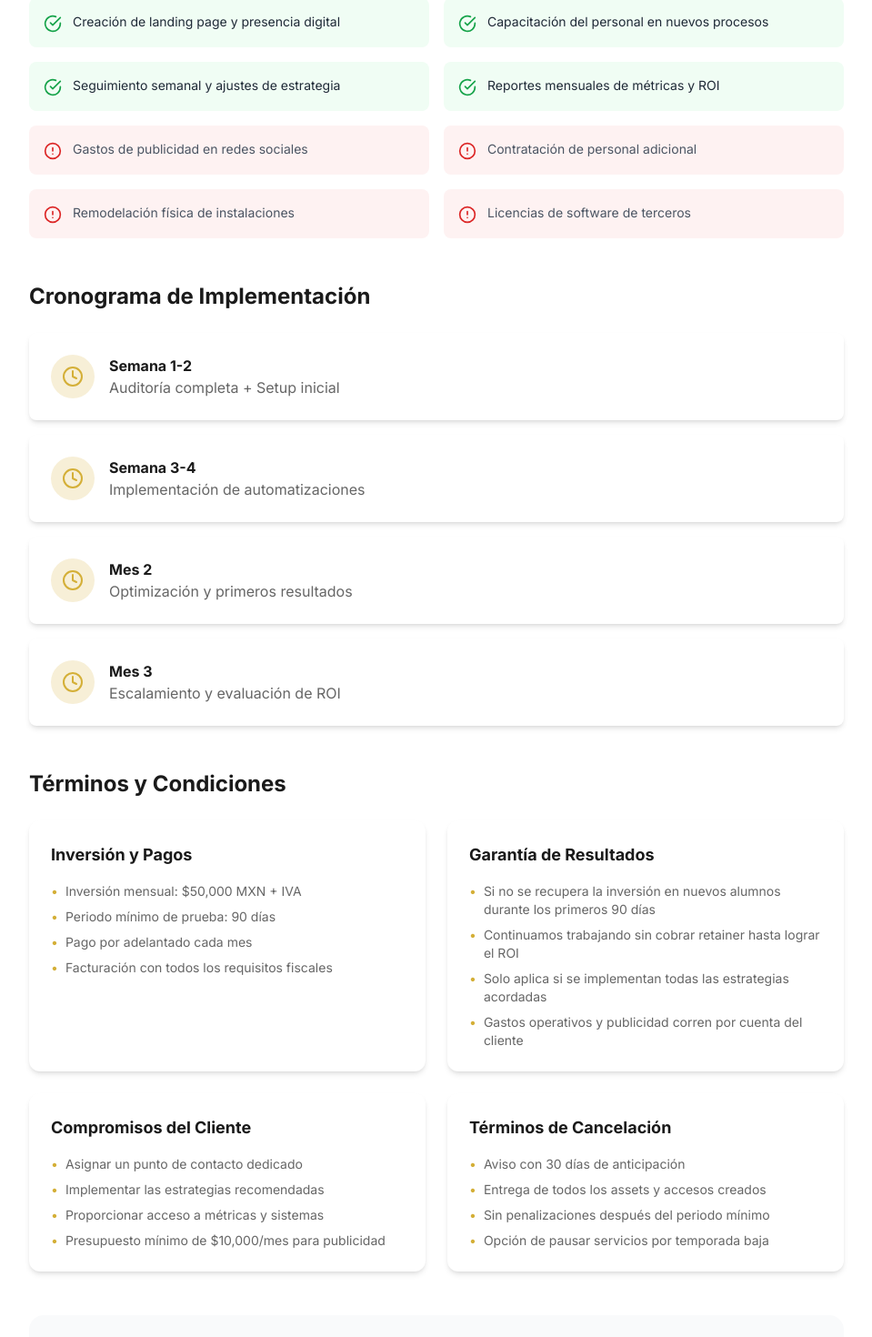
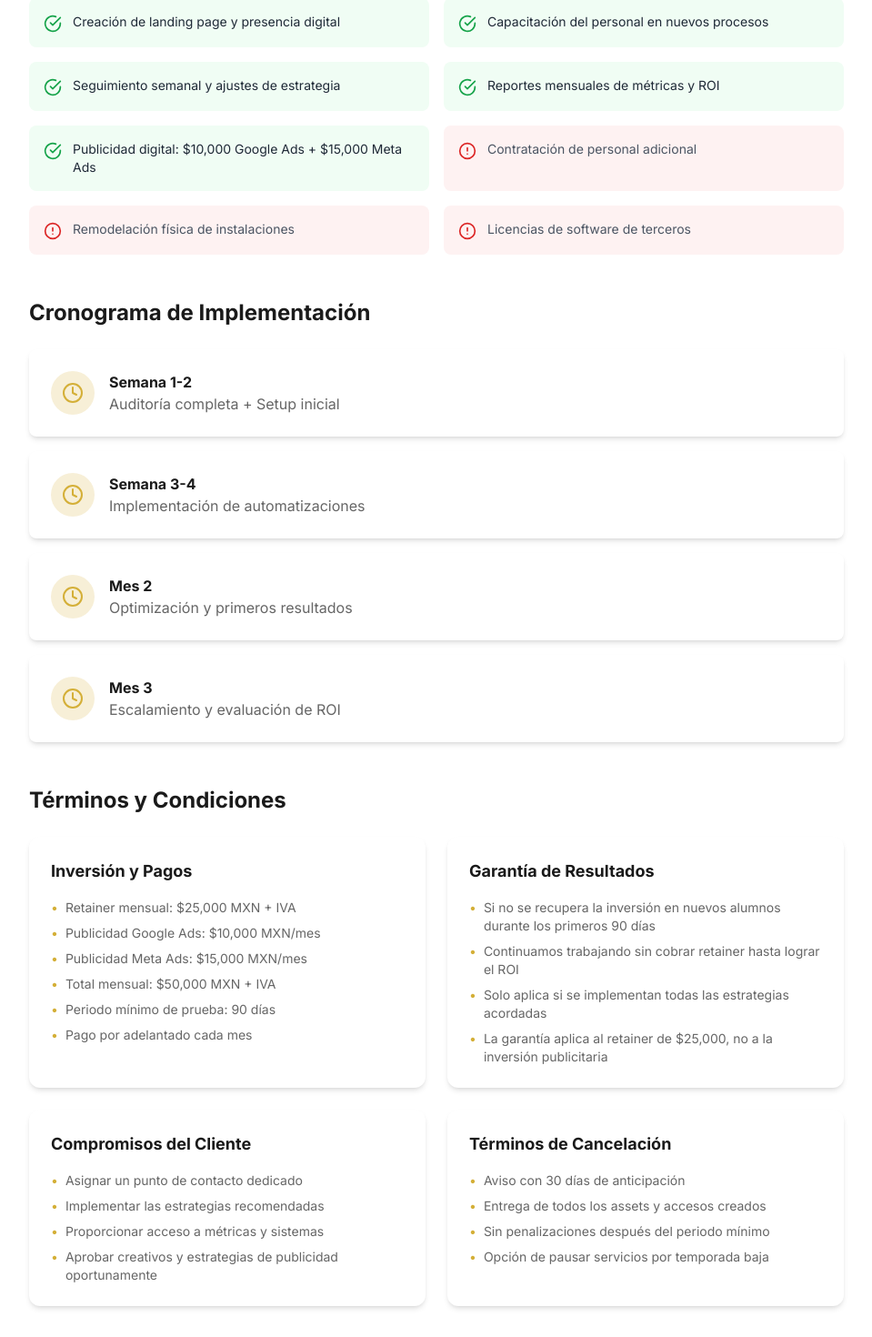
Before and after one commit to diego9608/dei, a Next.js app in the folder apps/academia-dei-landing/: page /contrato in a window 1280 px wide. Shown: the part 1038-2508 px from the top of the page at 91% size, without its empty margins (160-1119 px from the left). Built offline with nearby package versions, Linux system fonts and the light colour scheme.

Commit message:
fix: Update contract with correct fee structure
- Clarified retainer: 5,000/month
- Google Ads: 0,000/month (included)
- Meta Ads: 5,000/month (included)
- Total: 0,000/month
- Updated guarantee to apply only to retainer portion
- Removed outdated advertising budget requirement

```diff
--- a/apps/academia-dei-landing/app/contrato/page.tsx
+++ b/apps/academia-dei-landing/app/contrato/page.tsx
@@ -20,7 +20,7 @@ export default function Contrato() {
     { item: "Capacitación del personal en nuevos procesos", included: true },
     { item: "Seguimiento semanal y ajustes de estrategia", included: true },
     { item: "Reportes mensuales de métricas y ROI", included: true },
-    { item: "Gastos de publicidad en redes sociales", included: false },
+    { item: "Publicidad digital: $10,000 Google Ads + $15,000 Meta Ads", included: true },
     { item: "Contratación de personal adicional", included: false },
     { item: "Remodelación física de instalaciones", included: false },
     { item: "Licencias de software de terceros", included: false },
@@ -37,10 +37,12 @@ export default function Contrato() {
     {
       titulo: "Inversión y Pagos",
       items: [
-        "Inversión mensual: $50,000 MXN + IVA",
+        "Retainer mensual: $25,000 MXN + IVA",
+        "Publicidad Google Ads: $10,000 MXN/mes",
+        "Publicidad Meta Ads: $15,000 MXN/mes",
+        "Total mensual: $50,000 MXN + IVA",
         "Periodo mínimo de prueba: 90 días",
-        "Pago por adelantado cada mes",
-        "Facturación con todos los requisitos fiscales"
+        "Pago por adelantado cada mes"
       ]
     },
     {
@@ -49,7 +51,7 @@ export default function Contrato() {
         "Si no se recupera la inversión en nuevos alumnos durante los primeros 90 días",
         "Continuamos trabajando sin cobrar retainer hasta lograr el ROI",
         "Solo aplica si se implementan todas las estrategias acordadas",
-        "Gastos operativos y publicidad corren por cuenta del cliente"
+        "La garantía aplica al retainer de $25,000, no a la inversión publicitaria"
       ]
     },
     {
@@ -58,7 +60,7 @@ export default function Contrato() {
         "Asignar un punto de contacto dedicado",
         "Implementar las estrategias recomendadas",
         "Proporcionar acceso a métricas y sistemas",
-        "Presupuesto mínimo de $10,000/mes para publicidad"
+        "Aprobar creativos y estrategias de publicidad oportunamente"
       ]
     },
     {
```
